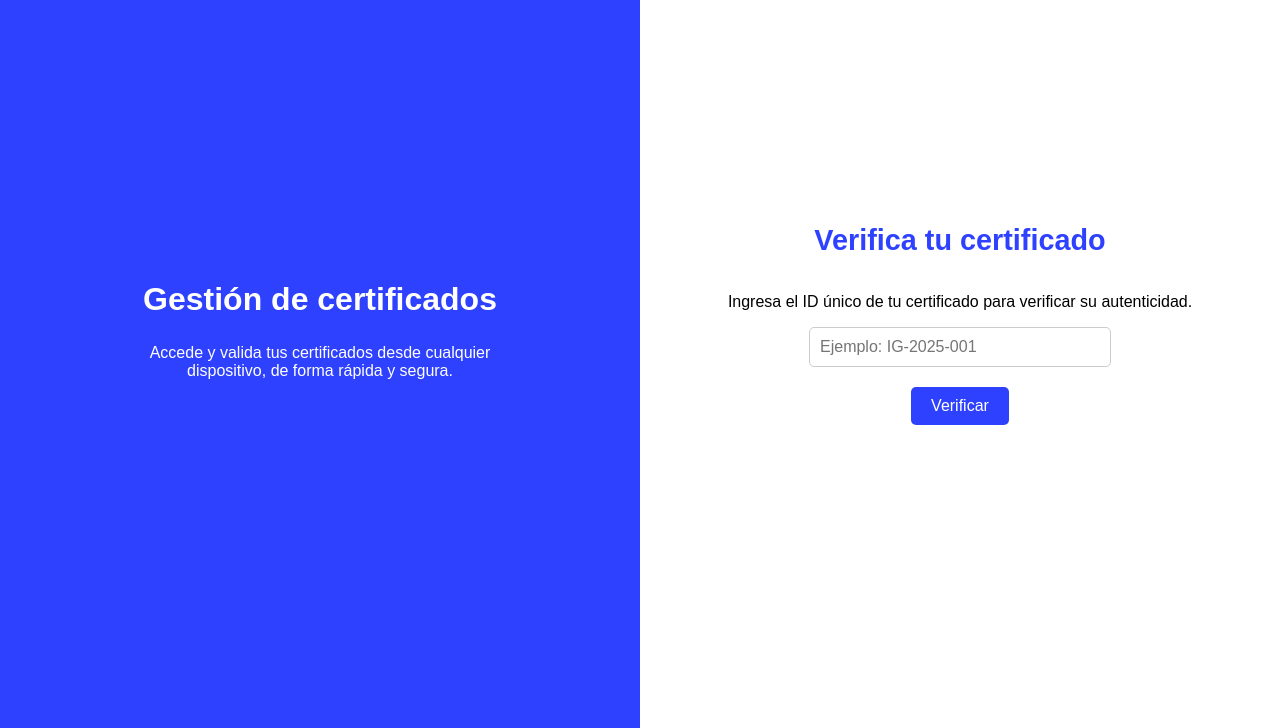
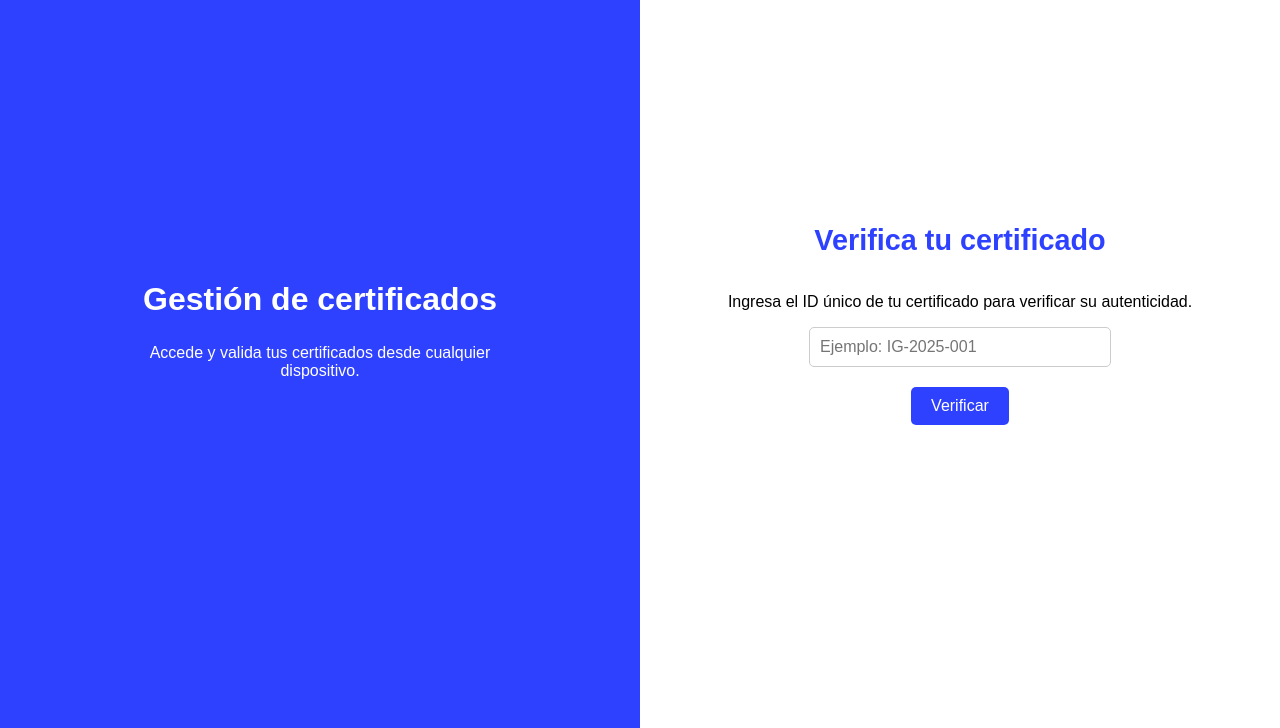
Before and after one commit to josearaque-ignea/certificados-ignea, a plain HTML site: page index.html in a window 1280 px wide. Shown: the part 72-800 px from the top of the page. Drawn offline with Linux system fonts and the light colour scheme.

Commit message:
Update index.html

```diff
--- a/index.html
+++ b/index.html
@@ -113,7 +113,7 @@
   <div class="left">
     <img src="assets/logo_ignea.png" alt="ÍGNEA logo" class="logo" />
     <h1>Gestión de certificados</h1>
-    <p>Accede y valida tus certificados desde cualquier dispositivo, de forma rápida y segura.</p>
+    <p>Accede y valida tus certificados desde cualquier dispositivo.</p>
   </div>
 
   <div class="right">
```
